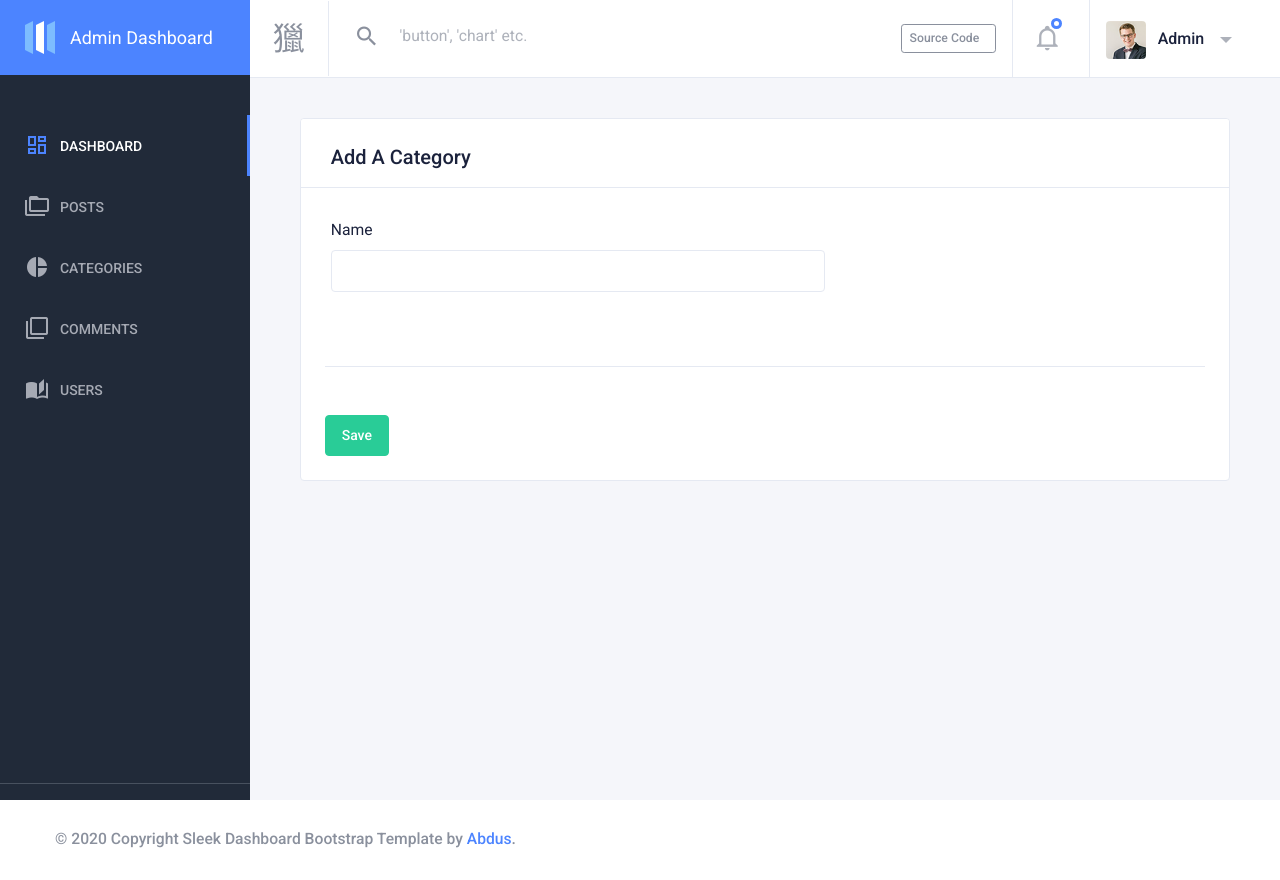
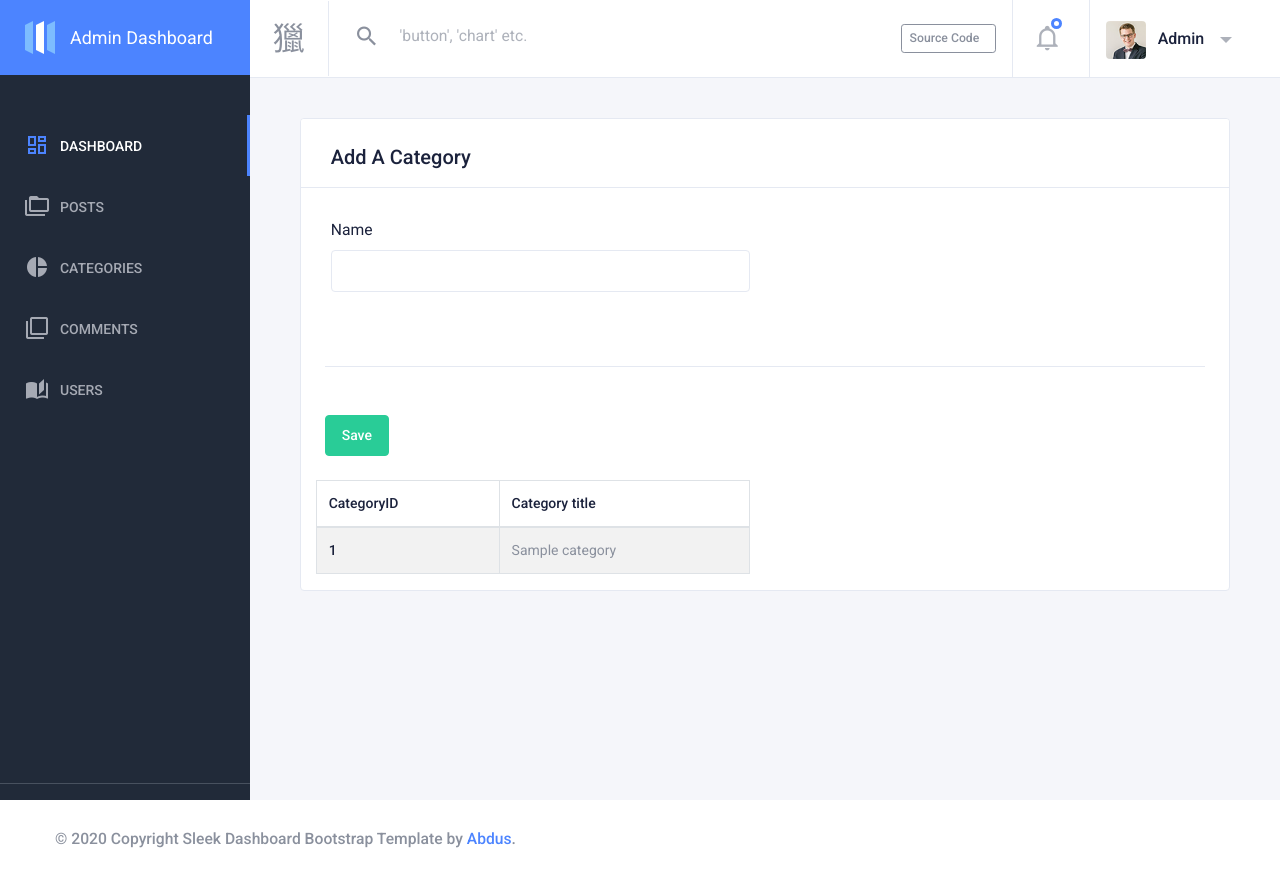
Before and after one commit to austinStan/blogging-system, a PHP site: page /admin/category.php in a window 1280 px wide. Run offline with PHP 8.4, Linux system fonts and the light colour scheme; tables that the repository leaves empty or names only in its code hold one stand-in row (values such as "Sample post"); some libraries are stand-ins or nearby versions.

Commit message:
Update Read functionality

```diff
--- a/admin/category.php
+++ b/admin/category.php
@@ -29,10 +29,10 @@
           <div class="card-header card-header-border-bottom">
             <h2>Add A Category</h2>
           </div>
+          <form action ='includes/functions.php' method='post'>
           <div class="card-body">
-            <form action ='includes/functions.php' method='post'>
               <div class="row">
-                <div class="col-sm-7">
+                <div class="col-sm-6">
                   <div class="form-group">
                     <label for="fname">Name</label>
                     <input type="text" class="form-control" name='cat_title' placeholder="">
@@ -44,6 +44,17 @@
             <button type="submit" class="btn btn-success btn-default" name='cat_add'>Save</button>
           </div>
           </form>
+          <div class='col-sm-6'>
+            <table class="table table-bordered table-striped table-hover">
+              <thead>
+                <th>CategoryID</th>
+                <th>Category title</th>
+              </thead>
+              <tbody>
+               <?php show_category(); ?>
+             </tbody>
+            </table>
+          </div>
         </div>
       </div>
     </div>
--- a/admin/includes/functions.php
+++ b/admin/includes/functions.php
@@ -28,5 +28,23 @@ if(isset($_POST['cat_add'])){ //checks if the form was submitted
 
 add_category();
 
+function show_category(){
+
+  global $connection;
+
+  $query="SELECT * FROM categories";
+  $result=mysqli_query($connection,$query);
+
+  while($row =mysqli_fetch_assoc($result)){
+       $cat_id=$row['cat_id'];
+       $cat_title=$row['cat_title'];
+
+       echo "<tr>";
+       echo "<td>{$cat_id}</td>";
+       echo "<td>{$cat_title}</td>";
+       echo "</tr>";
+  }
+}
+
 
 ?>
```
